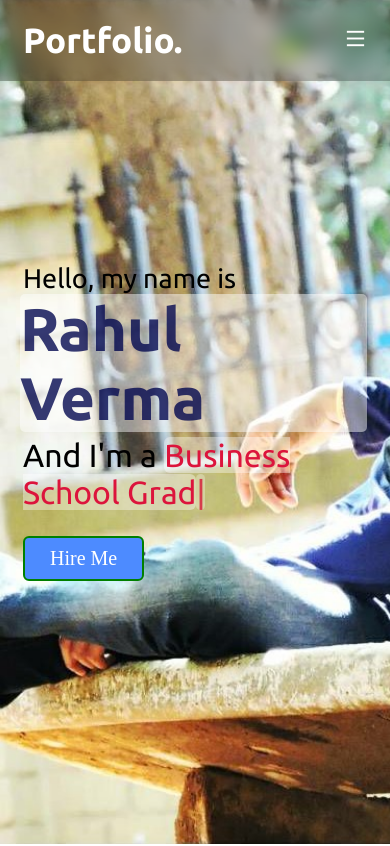
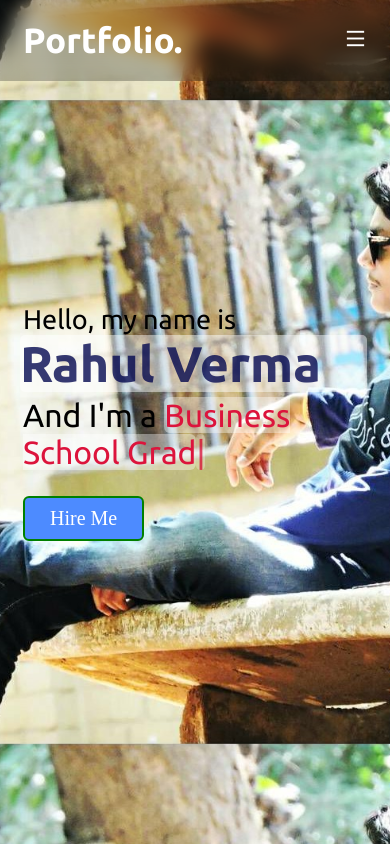
Before and after one commit to bawabhannat/portfolio, a plain HTML site: page index.html in a window 390 px wide. Shown: the top 846 px of the page. Drawn offline with nearby package versions, Linux system fonts and the light colour scheme.

Commit message:
Update style.css

```diff
--- a/style.css
+++ b/style.css
@@ -698,8 +698,15 @@ footer span a:hover{
         padding: 0 23px;
     }
 
+    .home{
+        display: flex;
+        background-image: url("images/cover.jpg");
+        background-size: 220%;
+        background-position: center;
+    }
+
     .home .home-content .text-2{
-        font-size: 60px;
+        font-size: 50px;
         font-weight: 600;
         margin-left: -3px;
         color: rgba(0, 5, 78, 0.788);
```
